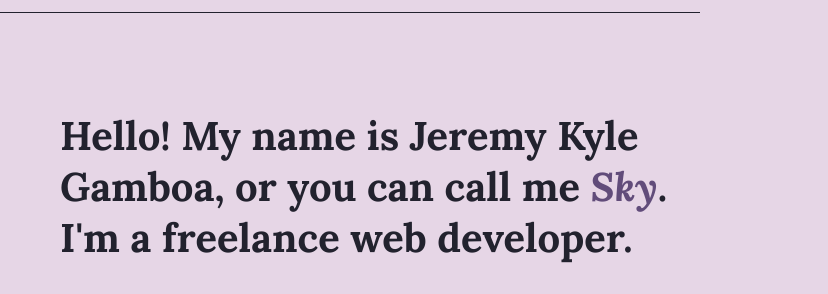
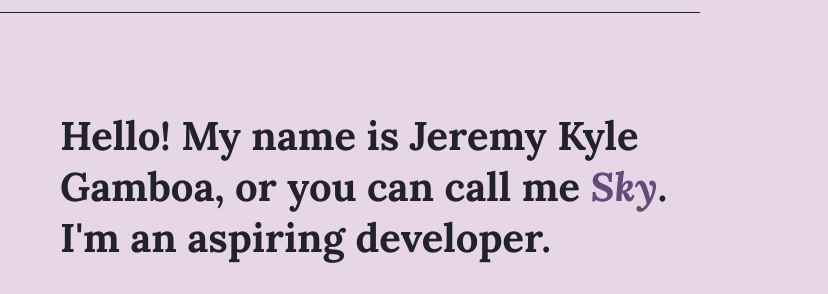
Before and after one commit to sky-erms/portfolio, a plain HTML site: page index.html in a window 1280 px wide. Shown: the part 97-391 px from the top of the page, 452-1280 px from the left. Drawn offline with Linux system fonts and the light colour scheme; a script that the page names is missing.

Commit message:
edit bio

```diff
--- a/index.html
+++ b/index.html
@@ -26,7 +26,7 @@
     <section class="bio">
       <img class="profile-image" src="./assets/profile_pic.png" />
       <div>
-        <h2>Hello! My name is Jeremy Kyle Gamboa, or you can call me <span class="nickname">Sky</span>. I'm a freelance web developer.</h2>
+        <h2>Hello! My name is Jeremy Kyle Gamboa, or you can call me <span class="nickname">Sky</span>. I'm an aspiring developer.</h2>
         <p>
           I've been coding and making projects since 2022. I have experience and interest in web design (HTML, CSS & JS), app design. In my free time, I enjoy cross-stitching, going to the movies, and
           trying new food.
```
Also changed, not shown: 1 other file.
